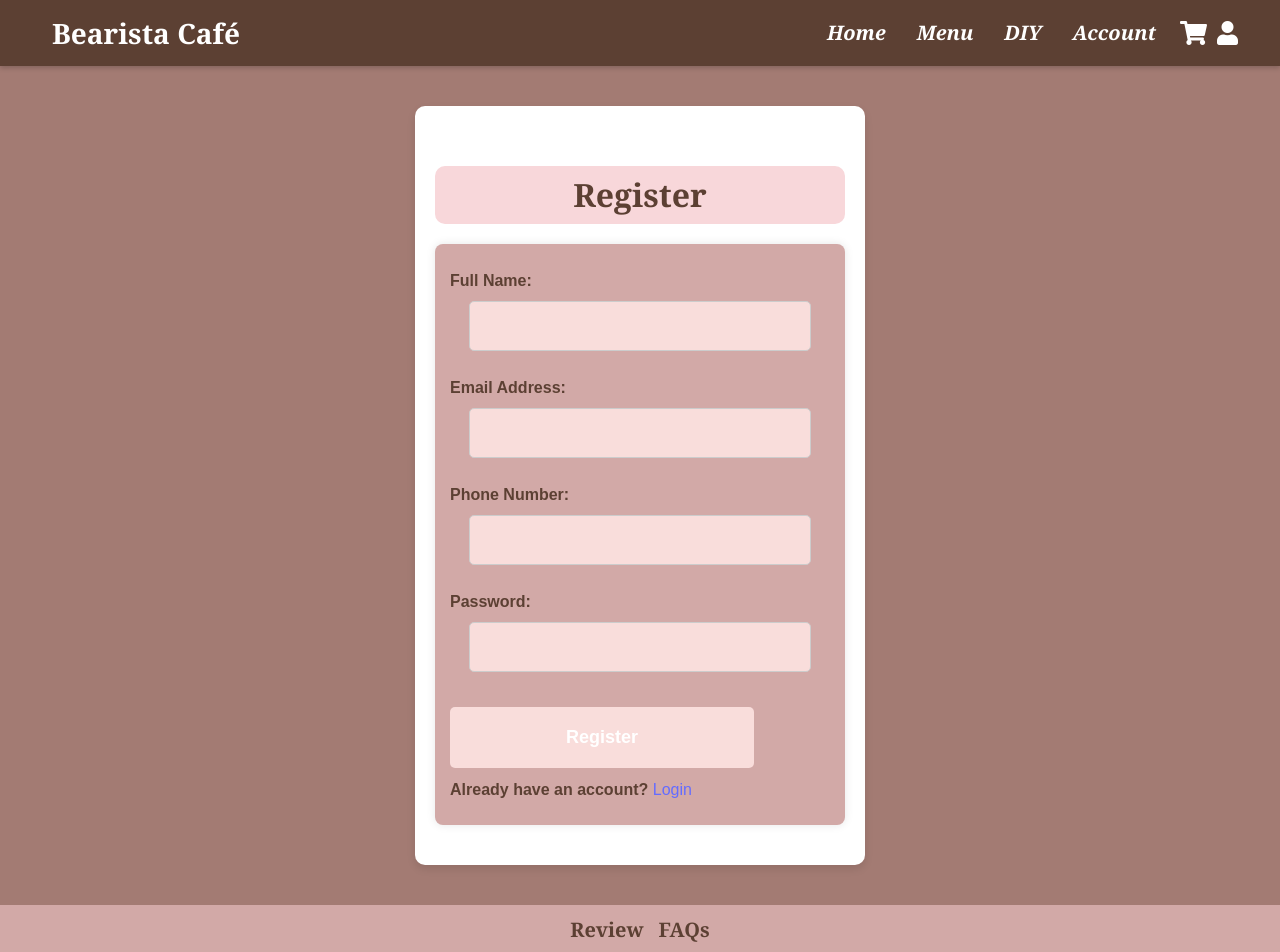
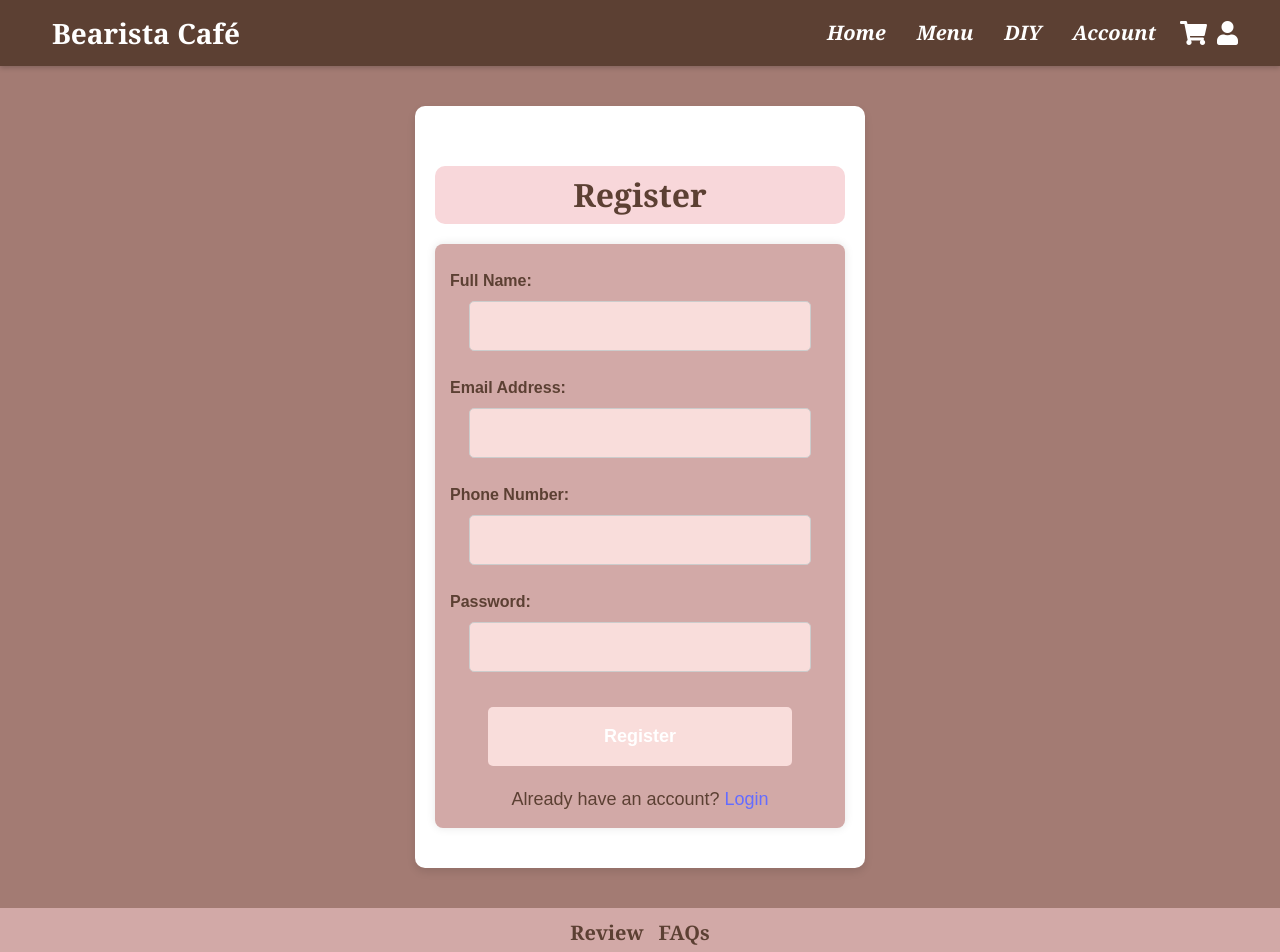
Before and after one commit to JazibWaqas/BearistaCafe, a React (Vite) app in the folder my-react-app/: page /register in a window 1280 px wide. Shown: the top 952 px of the page. Built offline with nearby package versions, Linux system fonts and the light colour scheme.

Commit message:
login and register updated

```diff
--- a/my-react-app/src/components/Navigation.jsx
+++ b/my-react-app/src/components/Navigation.jsx
@@ -27,7 +27,7 @@ export default function Navigation() {
 
         {/* Right-Aligned Icons (Login & Cart) */}
         <div className="top-icons">
-          <Link to="/register" className="custom-link me-3" title="Login/Register">
+          <Link to="/login" className="custom-link me-3" title="Login/Register">
             <i className="fas fa-user"></i>
           </Link>
           <Link to="/cart" className="cart-link" title="Shopping Cart">
--- a/my-react-app/src/pages/Login.jsx
+++ b/my-react-app/src/pages/Login.jsx
@@ -1,5 +1,5 @@
 import { useState } from 'react';
-import { useNavigate } from 'react-router-dom';
+import { useNavigate, Link } from 'react-router-dom';
 import axios from 'axios';
 import Navigation from '../components/Navigation';
 import Footer from '../components/Footer';
@@ -58,6 +58,7 @@ export default function Login() {
           <form onSubmit={handleLoginSubmit}>
             {loginError && <div className="error-message">{loginError}</div>}
 
+            <div className="form-field">
               <label htmlFor="login-email">Email Address:</label>
               <input
                 type="email"
@@ -68,7 +69,9 @@ export default function Login() {
                 required
                 disabled={isLoading}
               />
+            </div>
 
+            <div className="form-field">
               <label htmlFor="login-password">Password:</label>
               <input
                 type="password"
@@ -79,6 +82,7 @@ export default function Login() {
                 required
                 disabled={isLoading}
               />
+            </div>
 
             <button
               type="submit"
@@ -87,6 +91,10 @@ export default function Login() {
             >
               {isLoading ? 'Logging in...' : 'Login'}
             </button>
+
+            <div className="register-link">
+              Don't have an account? <Link to="/register">Register</Link>
+            </div>
           </form>
         </div>
       </div>
--- a/my-react-app/src/pages/Register.jsx
+++ b/my-react-app/src/pages/Register.jsx
@@ -1,5 +1,5 @@
 import { useState } from 'react';
-import { useNavigate } from 'react-router-dom';
+import { useNavigate, Link } from 'react-router-dom';
 import axios from 'axios';
 import Navigation from '../components/Navigation';
 import Footer from '../components/Footer';
@@ -38,8 +38,6 @@ export default function Register() {
         password: ''
       });
 
-      // Show success message and clear form instead of navigating
-      alert('Registration successful! Please login to continue.');
       navigate('/login');
 
     } catch (error) {
@@ -64,6 +62,7 @@ export default function Register() {
                 <form onSubmit={handleRegisterSubmit}>
                   {registerError && <div className="error-message">{registerError}</div>}
 
+                  <div className="form-field">
                     <label htmlFor="register-fullname">Full Name:</label>
                     <input
                       type="text"
@@ -74,7 +73,9 @@ export default function Register() {
                       required
                       disabled={isLoading}
                     />
+                  </div>
 
+                  <div className="form-field">
                     <label htmlFor="register-email">Email Address:</label>
                     <input
                       type="email"
@@ -85,7 +86,9 @@ export default function Register() {
                       required
                       disabled={isLoading}
                     />
+                  </div>
 
+                  <div className="form-field">
                     <label htmlFor="register-phone">Phone Number:</label>
                     <input
                       type="tel"
@@ -96,7 +99,9 @@ export default function Register() {
                       required
                       disabled={isLoading}
                     />
+                  </div>
 
+                  <div className="form-field">
                     <label htmlFor="register-password">Password:</label>
                     <input
                       type="password"
@@ -108,6 +113,7 @@ export default function Register() {
                       disabled={isLoading}
                       minLength="6"
                     />
+                  </div>
 
                   <button
                     type="submit"
@@ -116,7 +122,10 @@ export default function Register() {
                   >
                     {isLoading ? 'Registering...' : 'Register'}
                   </button>
-                  <label className="login-link">Already have an account? <a href="/login">Login</a></label>
+
+                  <div className="login-link">
+                    Already have an account? <Link to="/login">Login</Link>
+                  </div>
                 </form>
               </div>
             </div>
--- a/my-react-app/src/styles/login.css
+++ b/my-react-app/src/styles/login.css
@@ -1,6 +1,7 @@
 /* ---------- Global Styles ---------- */
+
 body {
-  font-family: 'Arial', sans-serif, 'Georgia', serif; /* 'Arial' for body text, 'Georgia' for headings */
+  font-family: 'Arial', sans-serif, 'Georgia', serif;
   background-color: #A37B73FF; /* Light brown */
   background-size: cover;
   background-repeat: no-repeat;
@@ -87,7 +88,9 @@ input[type="tel"] {
   text-decoration: none;
   font-weight: bold;
   border-radius: 5px;
-  margin-top: 20px;
+  margin: 20px auto; /* Changed to auto for horizontal centering */
+  border: none; /* Added to remove default button border */
+  cursor: pointer; /* Added for better UX */
 }
 
 .submit-btn:hover {
--- a/my-react-app/src/styles/register.css
+++ b/my-react-app/src/styles/register.css
@@ -87,7 +87,9 @@ body {
   text-decoration: none;
   font-weight: bold;
   border-radius: 5px;
-    margin-top: 20px;
+  margin: 20px auto; /* Changed to auto for horizontal centering */
+  border: none; /* Added to remove default button border */
+  cursor: pointer; /* Added for better UX */
 }
 
 .submit-btn:hover {
```
Lines whose indentation alone changed are shown as unchanged.
